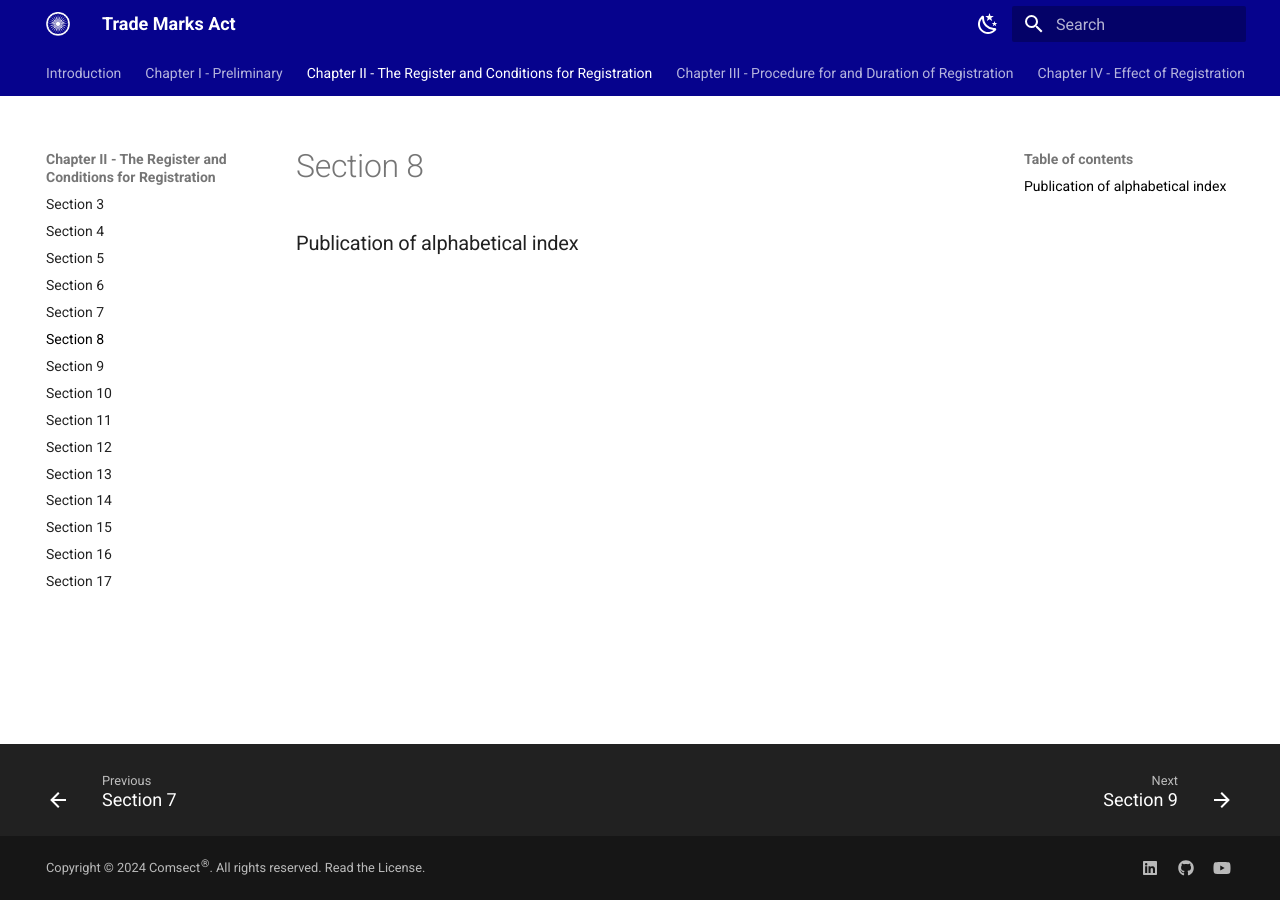
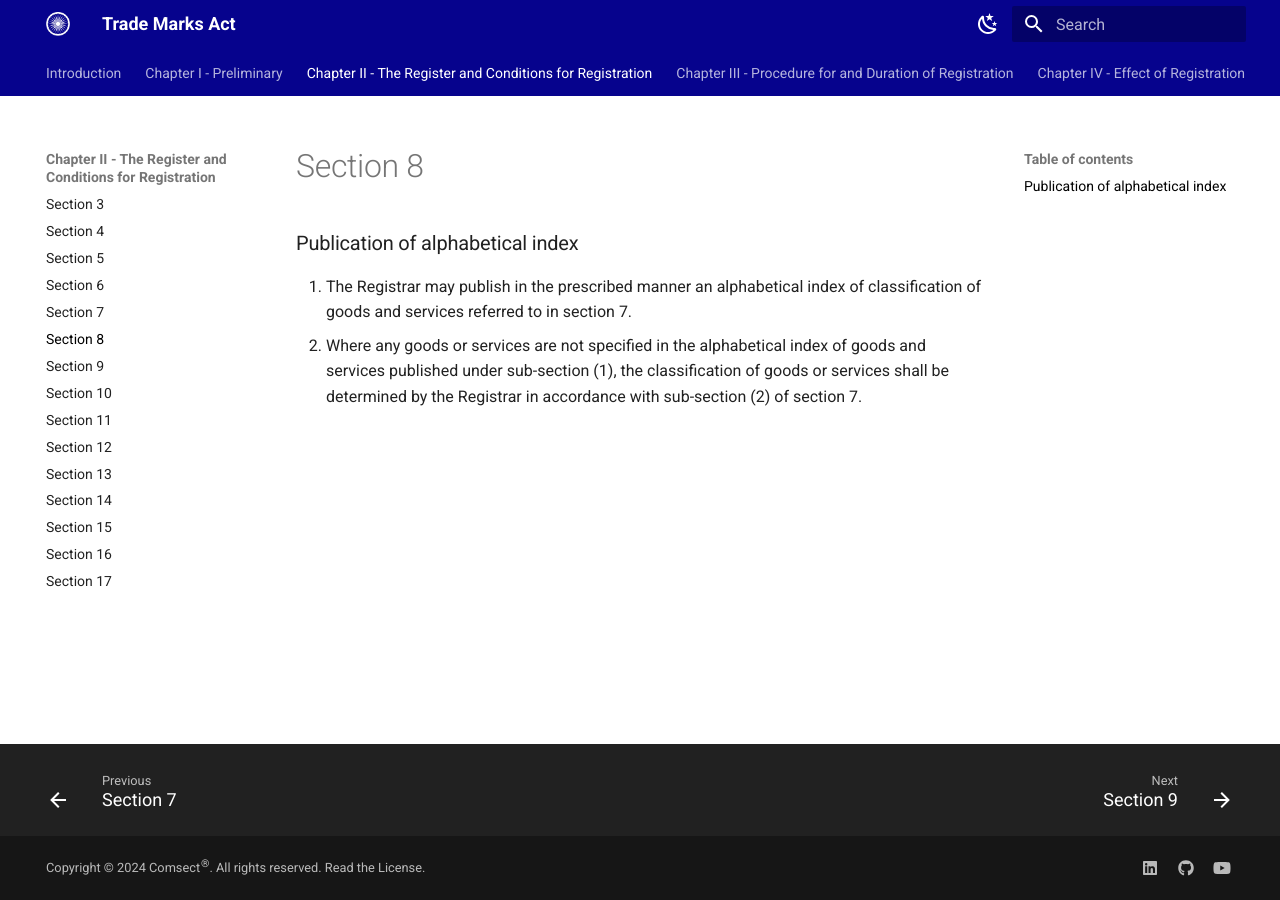
Before and after one commit to comsect/trademarks-act, an MkDocs documentation site: the page built from docs/en/8.md, in a window 1280 px wide. Built offline with MkDocs 1.6.1 and Material for MkDocs 9.7.7, drawn with Linux system fonts in a browser that asks for light colours.

Commit message:
add section eight

```diff
--- a/docs/en/8.md
+++ b/docs/en/8.md
@@ -3,3 +3,6 @@ description: Publication of alphabetical index
 ---
 
 ### Publication of alphabetical index
+
+1. The Registrar may publish in the prescribed manner an alphabetical index of classification of goods and services referred to in section 7.
+2. Where any goods or services are not specified in the alphabetical index of goods and services published under sub-section (1), the classification of goods or services shall be determined by the Registrar in accordance with sub-section (2) of section 7.
```
